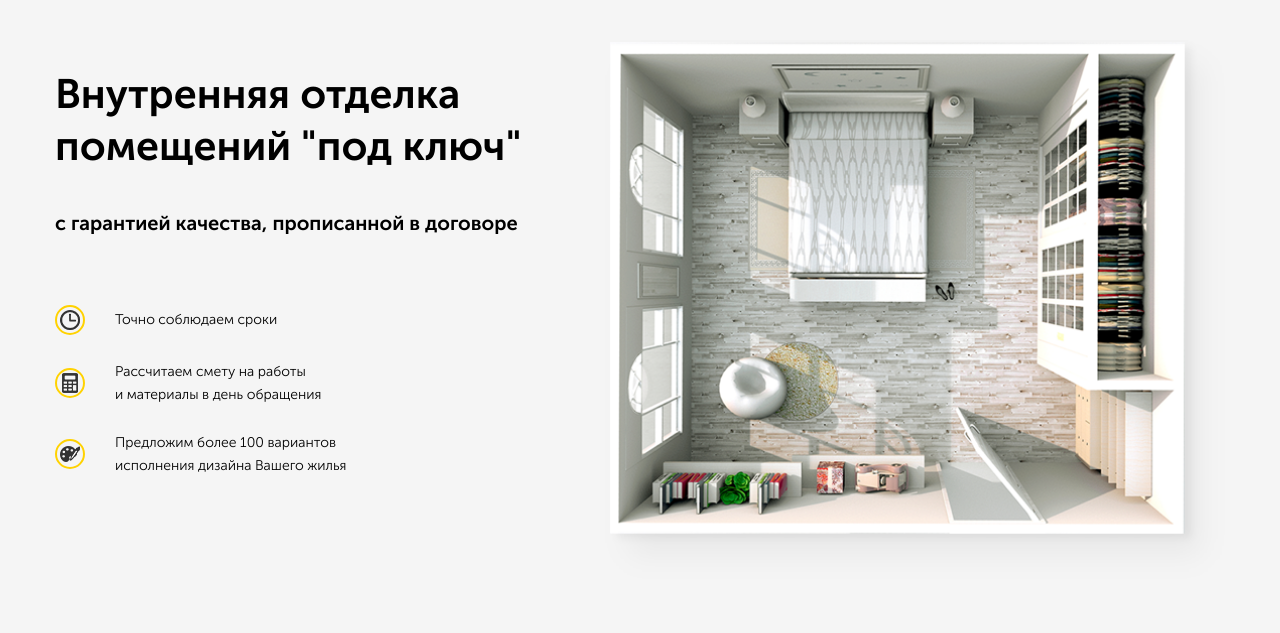
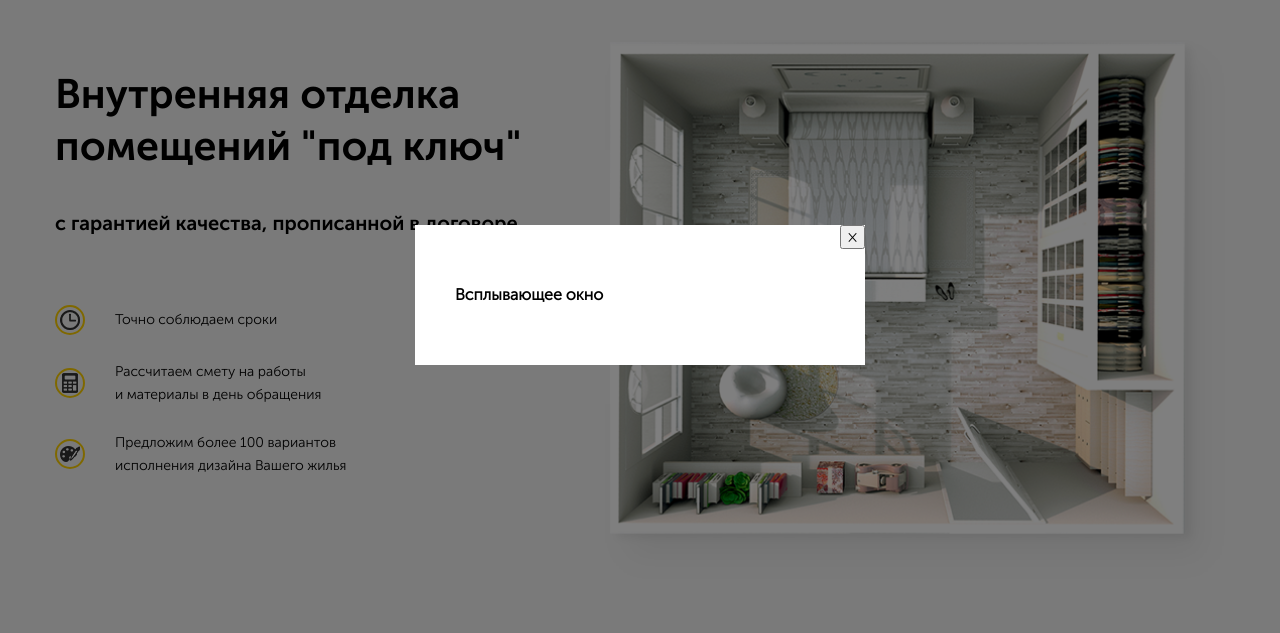
Before and after one commit to Bench42/webstart, a plain HTML site: page src/index.html in a window 1280 px wide. Both pictures are taken after a click on the link "Перезвоните мне". Shown: the part 105-738 px from the top of the page. Drawn offline with Linux system fonts and the light colour scheme.

Commit message:
Добавил модальное окно

```diff
--- a/src/index.html
+++ b/src/index.html
@@ -23,7 +23,7 @@
           <a href="tel.:+7 (495) 42-251-31" class="navbar__phone">+7 (495) 42-251-31</a>
         </div>
         <!-- /.navbar__contacts -->
-        <a href="#" class="button navbar__button">Перезвоните мне</a> <!-- /.button navbar__button -->
+        <a href="#" class="button navbar__button" id="button">Перезвоните мне</a> <!-- /.button navbar__button -->
       </div>
       <!-- /.navbar__info -->
     </div>
@@ -114,5 +114,16 @@
   <!-- /.offer -->
 </main>
 
+  <div class="modal" id="modal">
+    <div class="modal-dialog">
+      <button class="modal-dialog__close" id="close">&times;</button>
+      <h4 class="modal-dialog__title">Всплывающее окно</h4>
+    </div>
+    <!-- /.modal-dialog -->
+  </div>
+  <!-- /.modal -->
+
+<script src="js/main.js"></script>
+
 </body>
 </html>
--- /dev/null
+++ b/src/js/main.js
@@ -0,0 +1,11 @@
+var button = document.querySelector('#button');
+var modal = document.querySelector('#modal');
+var close = document.querySelector('#close');
+
+button.addEventListener('click', function() {
+  modal.classList.add('modal_active');
+});
+
+close.addEventListener('click', function() {
+  modal.classList.remove('modal_active');
+});
--- /dev/null
+++ b/src/sass/blocks/_modal.sass
@@ -0,0 +1,22 @@
+.modal
+  position: fixed
+  left: 0
+  top: 0
+  width: 100%
+  height: 100%
+  background-color: rgba(#000, 0.5)
+  display: none
+  &_active
+    display: flex
+  &-dialog
+    position: relative
+    margin: auto
+    max-width: 450px
+    width: 90%
+    min-width: 200px
+    background-color: #fff
+    padding: 40px
+    &__close
+      position: absolute
+      top: 0
+      right: 0
--- a/src/sass/style.sass
+++ b/src/sass/style.sass
@@ -6,3 +6,4 @@
 // Стили для главного экрана
 @import 'blocks/hero'
 @import 'blocks/offer'
+@import 'blocks/modal'
```
Also changed, not shown: src/css/style.css, 1 other file.
